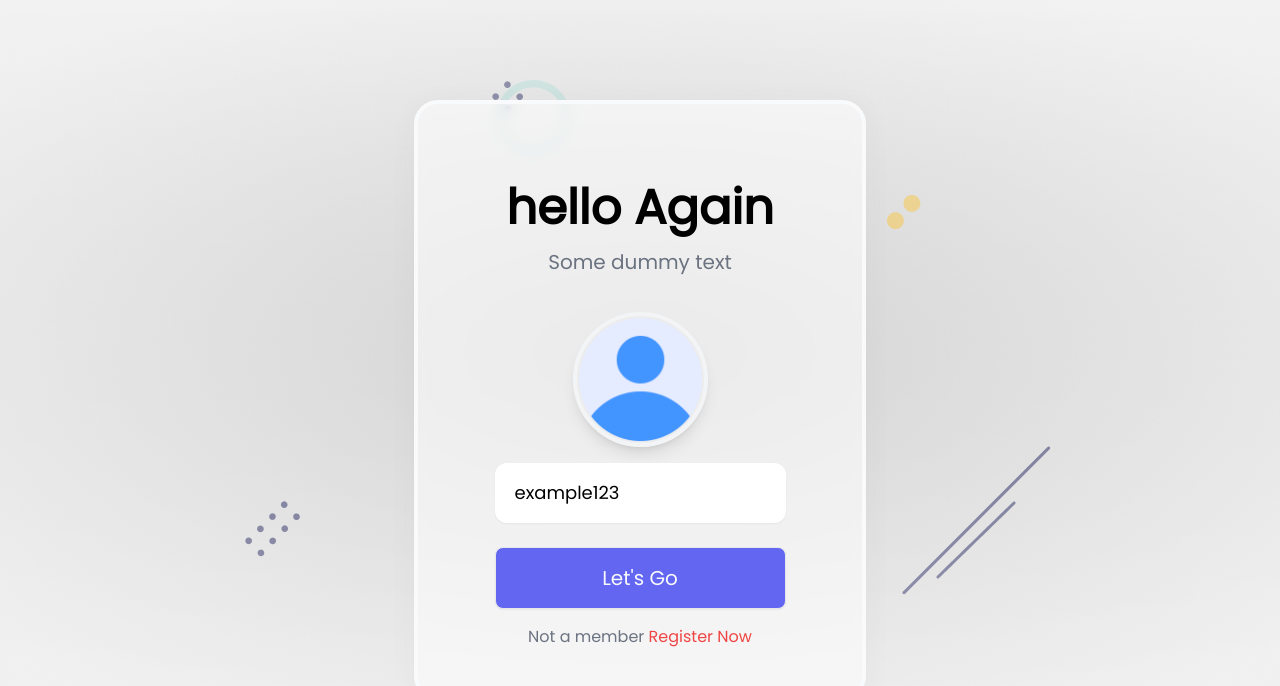
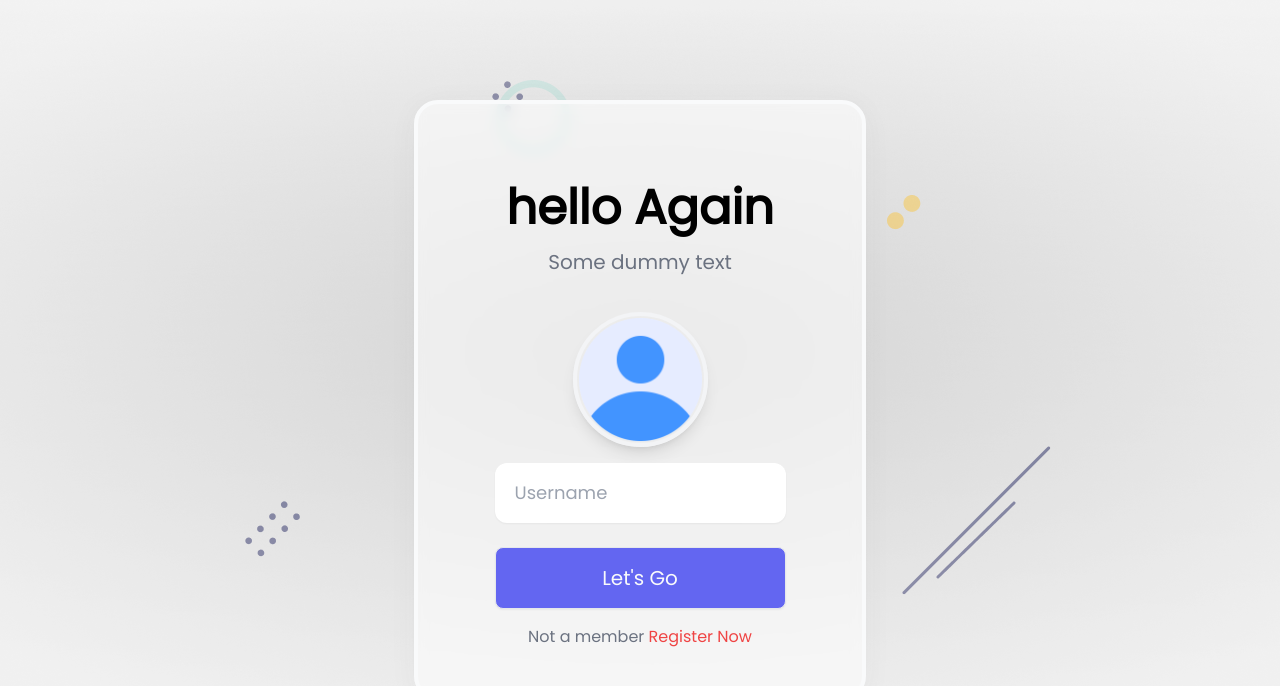
Before and after one commit to chinmay29hub/this-fucking-CRUD-apps, a React (Create React App) app in the folder full-login-app/client/: page / in a window 1280 px wide. Shown: the top 686 px of the page. Built offline with nearby package versions, Linux system fonts and the light colour scheme; no server answers.

Commit message:
finished login app netlify

```diff
--- a/full-login-app/client/src/components/Password.js
+++ b/full-login-app/client/src/components/Password.js
@@ -20,7 +20,7 @@ export default function Password() {
 
     const formik = useFormik({
         initialValues : {
-            password : "admin@123"
+            password : ""
         },
         validate : passwordValidate,
         validateOnBlur : false,
--- a/full-login-app/client/src/components/Username.js
+++ b/full-login-app/client/src/components/Username.js
@@ -20,7 +20,7 @@ export default function Username() {
 
     const formik = useFormik({
         initialValues : {
-            username : "example123"
+            username : ""
         },
         validate : usernameValidate,
         validateOnBlur : false,
```
